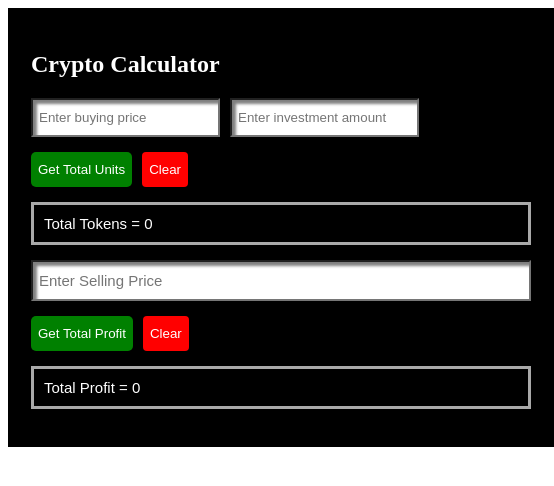
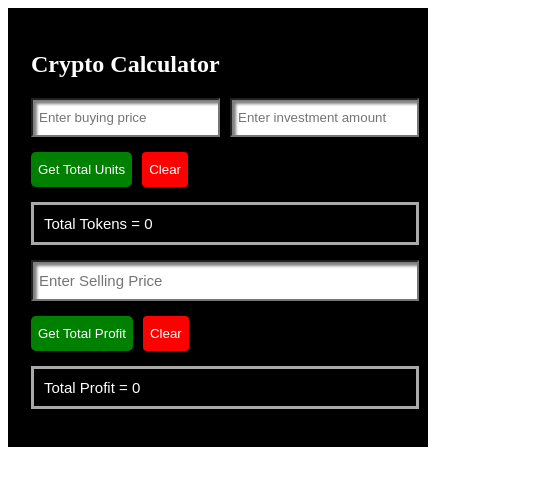
Before and after one commit to clinton-e/cryptoProfitCal, a plain HTML site: page index.html in a window 390 px wide. Shown: the whole page, 554 px wide, since content can reach past the window. Drawn offline with Linux system fonts and the light colour scheme.

Commit message:
updated index

```diff
--- a/index.html
+++ b/index.html
@@ -1,6 +1,7 @@
 <!DOCTYPE html>
 <html>
   <head>
+    <meta name="viewport" content="width=device-width, initial-scale=1.0">
     <title>Calculate Crypto Profits</title>
     <link rel="stylesheet" href="styles/cal.css">
   </head>
--- a/styles/cal.css
+++ b/styles/cal.css
@@ -3,8 +3,8 @@
   display: grid;
   align-content: center;
   border: solid;
-  width: 500px;
-  margin: auto;
+  width: 80%;
+  margin: 0 auto;
   padding: 20px;
   background-color: black;
 }
@@ -68,3 +68,8 @@
   padding-bottom: 10px;
   padding-left: 10px;
 }
+@media screen and (max-width: 600px) {
+  .main-con{
+    width: 100%;
+  }
+}
```
